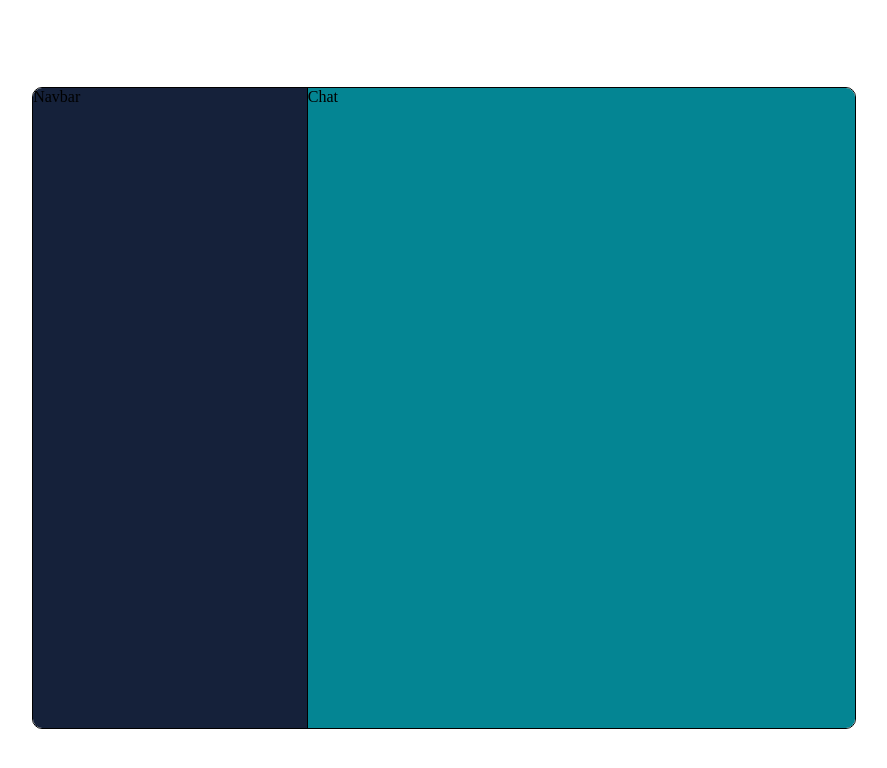
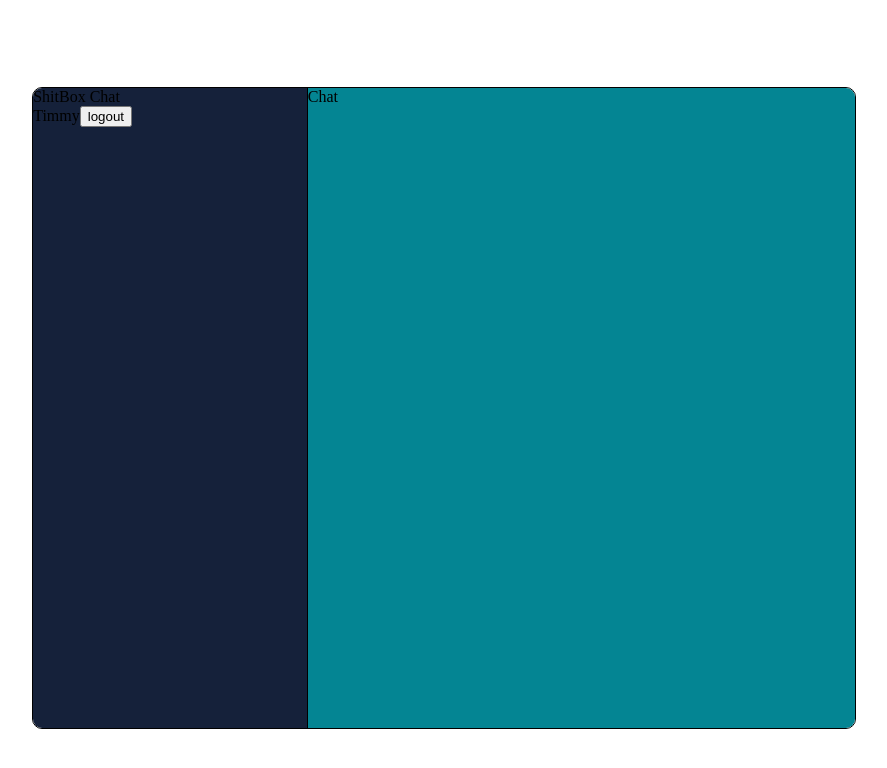
Before and after one commit to safak/youtube2022, a React (Vite) app: page / in a window 1280 px wide. Shown: the top 768 px of the page, without its empty margins (196-1083 px from the left). Built offline with nearby package versions, Linux system fonts and the light colour scheme.

Commit message:
AddingNavbar

```diff
--- a/src/components/Navbar.jsx
+++ b/src/components/Navbar.jsx
@@ -2,7 +2,14 @@ import React from 'react'
 
 const Navbar = () => {
   return (
-    <div>Navbar</div>
+    <div className='navbar'>
+      <span className="logo">ShitBox Chat</span>
+      <div className="user">
+        <img src="" alt="" />
+        <span>Timmy</span>
+        <button>logout</button>
+      </div>
+    </div>
   )
 }
 
```
